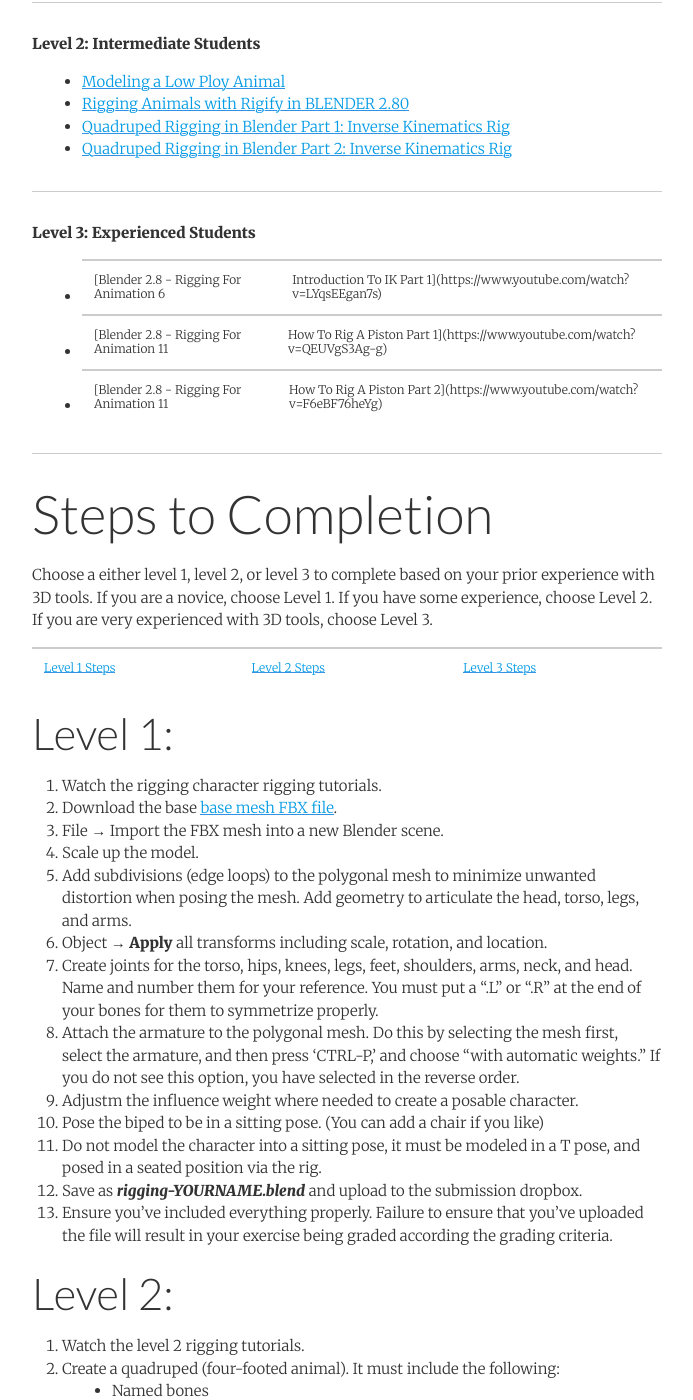
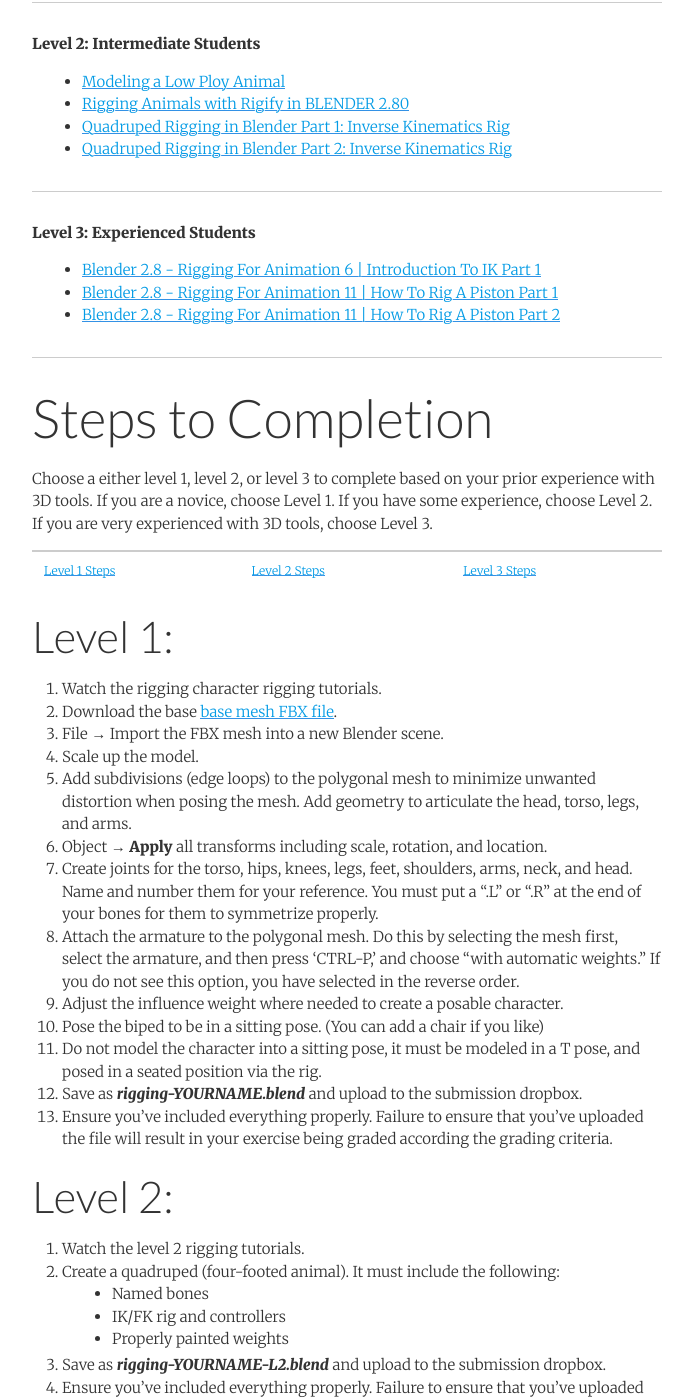
Before and after one commit to michael-collins/3d-modeling-rendering-animation-fa19--oer, a Jekyll site: the page built from _assignments/rigging/rigging.md, in a window 1280 px wide and 1400 px high, scrolled down 1313 px. Shown: the whole window, without its empty margins (293-986 px from the left). Built offline with Jekyll 4.4.1, drawn with Linux system fonts in a browser that asks for light colours; nearby versions of some CDN libraries.

Commit message:
updated rigging tut

```diff
--- a/_assignments/rigging/rigging.md
+++ b/_assignments/rigging/rigging.md
@@ -37,11 +37,12 @@ In this exercise, you will practice creating a rig for a polygon mesh. You will
 
 **Level 3: Experienced Students**
 
-* [Blender 2.8 - Rigging For Animation 6 | Introduction To IK Part 1](https://www.youtube.com/watch?v=LYqsEEgan7s)
-* [Blender 2.8 - Rigging For Animation 11 | How To Rig A Piston Part 1](https://www.youtube.com/watch?v=QEUVgS3Ag-g)
-* [Blender 2.8 - Rigging For Animation 11 | How To Rig A Piston Part 2](https://www.youtube.com/watch?v=F6eBF76heYg)
+* [Blender 2.8 - Rigging For Animation 6 \| Introduction To IK Part 1](https://www.youtube.com/watch?v=LYqsEEgan7s)
+* [Blender 2.8 - Rigging For Animation 11 \| How To Rig A Piston Part 1](https://www.youtube.com/watch?v=QEUVgS3Ag-g)
+* [Blender 2.8 - Rigging For Animation 11 \| How To Rig A Piston Part 2](https://www.youtube.com/watch?v=F6eBF76heYg)
 
 ***
+
 ## Steps to Completion
 
 Choose a either level 1, level 2, or level 3 to complete based on your prior experience with 3D tools. If you are a novice, choose Level 1. If you have some experience, choose Level 2. If you are very experienced with 3D tools, choose Level 3.
@@ -58,7 +59,7 @@ Choose a either level 1, level 2, or level 3 to complete based on your prior exp
 6. Object → **Apply** all transforms including scale, rotation, and location.
 7. Create joints for the torso, hips, knees, legs, feet, shoulders, arms, neck, and head. Name and number them for your reference. You must put a ".L" or ".R" at the end of your bones for them to symmetrize properly.
 8. Attach the armature to the polygonal mesh. Do this by selecting the mesh first, select the armature, and then press 'CTRL-P,' and choose "with automatic weights." If you do not see this option, you have selected in the reverse order.
-9. Adjustm the influence weight where needed to create a posable character.
+9. Adjust the influence weight where needed to create a posable character.
 10. Pose the biped to be in a sitting pose. (You can add a chair if you like)
 11. Do not model the character into a sitting pose, it must be modeled in a T pose, and posed in a seated position via the rig.
 12. Save as **_{{ page.submission-id }}.blend_** and upload to the submission dropbox.
--- a/_data/schedule/assignments.yml
+++ b/_data/schedule/assignments.yml
@@ -47,7 +47,7 @@
   id: rigging
   type: exercise
   posted-date-iso: '2019-10-29T14:30:00'
-  due-date-iso: '2019-10-05T14:30:00'
+  due-date-iso: '2019-11-05T14:30:00'
   dropbox-url: https://psu.instructure.com/courses/1995936/assignments/11291457
   doc: /assignments/rigging.html
   published: true
```
